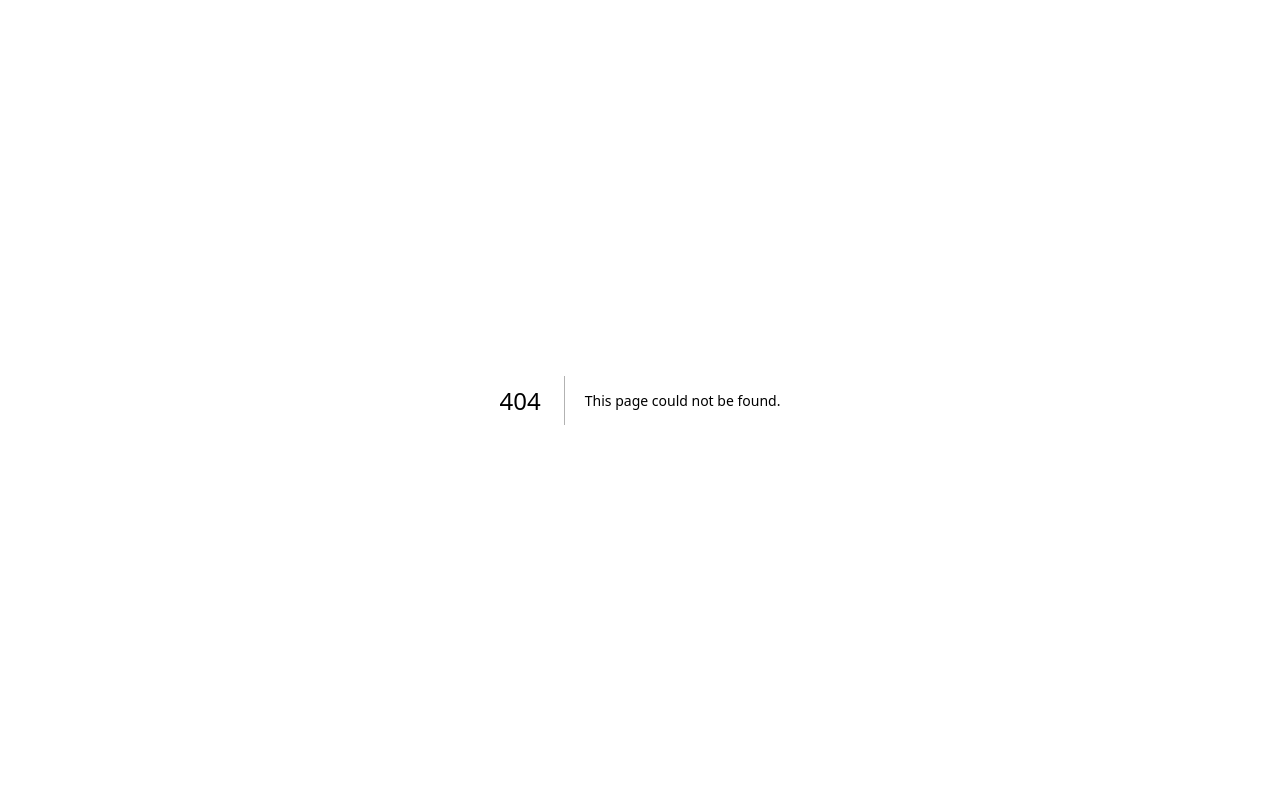
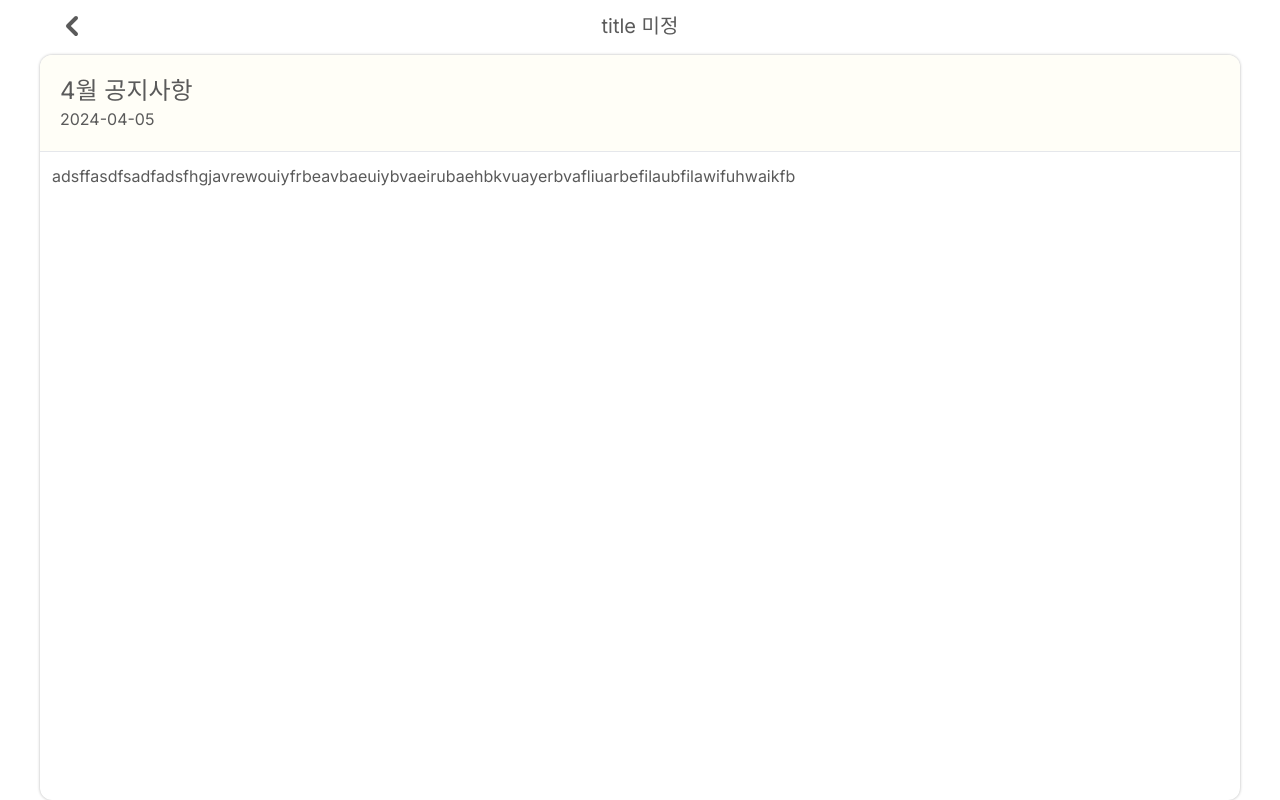
Before and after one commit to mealmory/mealmory_fe, a Next.js app: page /notice/1 in a window 1280 px wide. Before the commit this address had no page. Built offline with nearby package versions, Linux system fonts and the light colour scheme.

Commit message:
공지사항 페이지 생성

```diff
--- /dev/null
+++ b/src/app/(sub)/notice/[id]/page.tsx
@@ -0,0 +1,22 @@
+export default function NoticeDetail({ params }: { params: { id: string } }) {
+  const { id } = params;
+  const data = {
+    title: "4월 공지사항",
+    date: "2024-04-05",
+    description:
+      "adsffasdfsadfadsfhgjavrewouiyfrbeavbaeuiybvaeirubaehbkvuayerbvafliuarbefilaubfilawifuhwaikfb",
+  };
+  return (
+    <main className="w-full h-full ">
+      <div className="w-full h-full min-h-[calc(100vh-55px)] sm:rounded-xl shadow-border overflow-hidden">
+        <div className="border-b bg-cusbanana p-5">
+          <h1 className=" sm:text-2xl">{data.title}</h1>
+          <p>{data.date}</p>
+        </div>
+        <div className="w-full h-full p-3">
+          <p className=" break-words">{data.description}</p>
+        </div>
+      </div>
+    </main>
+  );
+}
```
